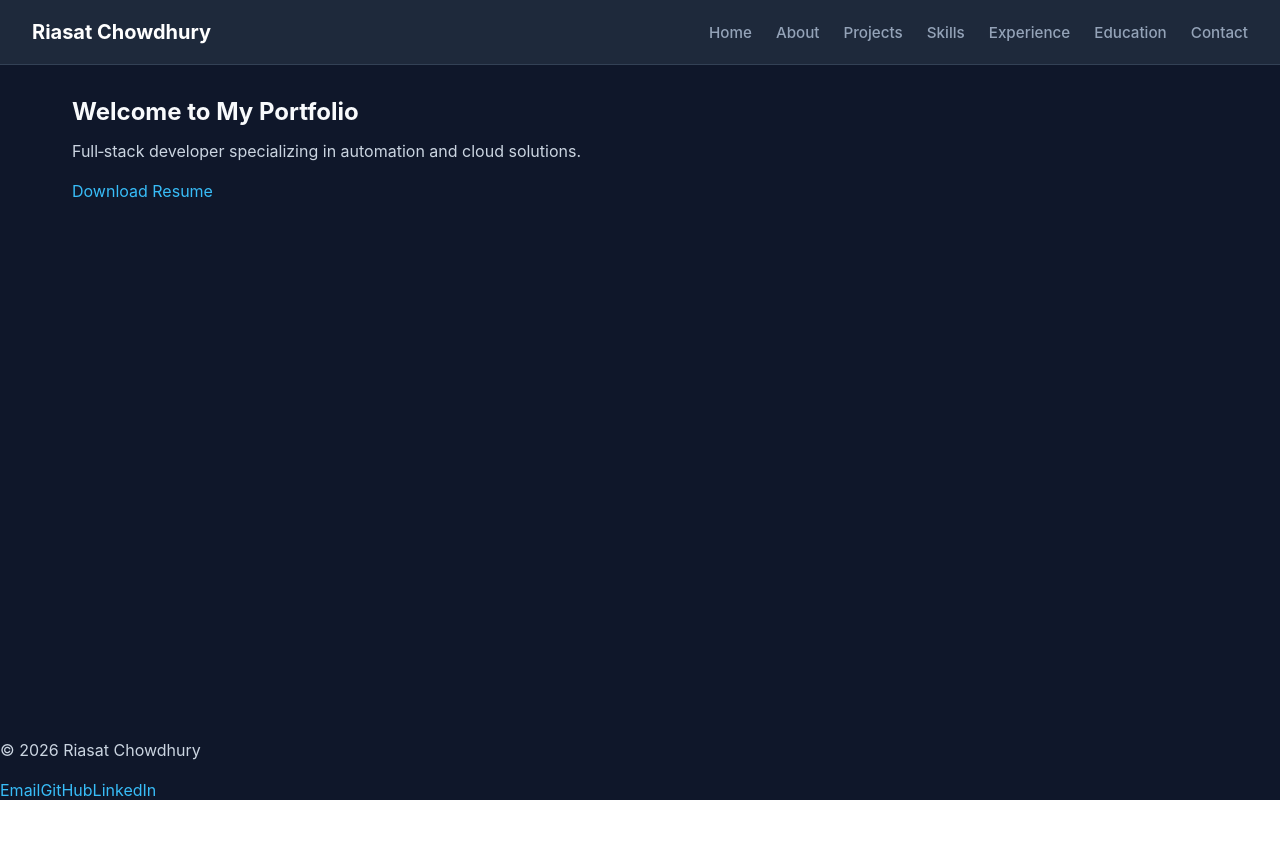
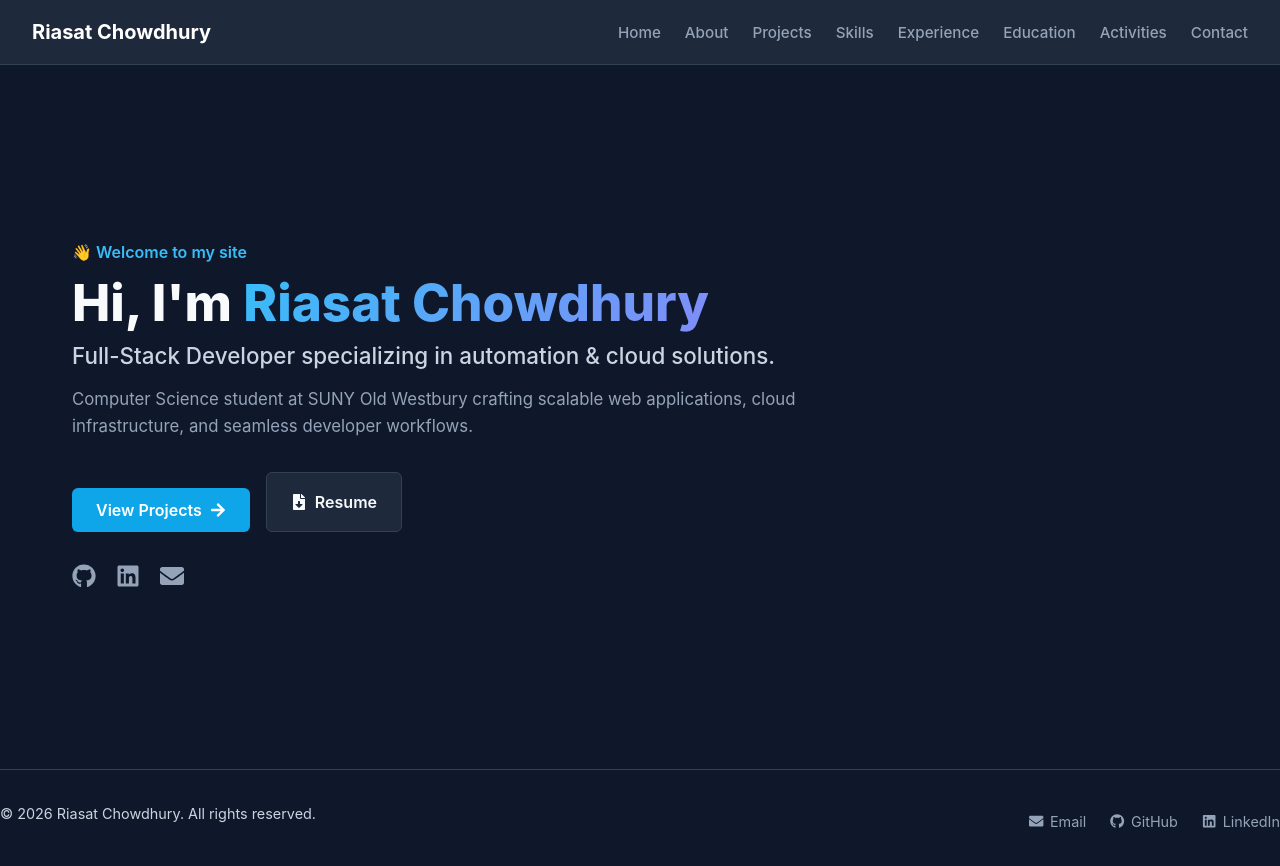
Before and after one commit to rchowd9/personal-portfolio, a React (Vite) app: page /#/ in a window 1280 px wide. Shown: the top 866 px of the page. Before the commit the page ends 800 px from the top, so only its background shows below. Built offline with nearby package versions, Linux system fonts and the light colour scheme.

Commit message:
Added the activities section

```diff
--- a/src/App.jsx
+++ b/src/App.jsx
@@ -7,6 +7,7 @@ import Home from "./pages/Home";
 import About from "./pages/About";
 import Projects from "./pages/Projects";
 import Skills from "./pages/Skills";
+import Activities from "./pages/Activities";
 import Experience from "./pages/Experience";
 import Education from "./pages/Education";
 import Contact from "./pages/Contact";
@@ -25,6 +26,7 @@ function App() {
             <Route path="/experience" element={<Experience />} />
             <Route path="/education" element={<Education />} />
             <Route path="/contact" element={<Contact />} />
+            <Route path="/activities" element={<Activities />} />
           </Routes>
         </main>
         <Footer />
--- a/src/components/Footer.jsx
+++ b/src/components/Footer.jsx
@@ -1,24 +1,20 @@
 import React from "react";
+import { FaGithub, FaLinkedin, FaEnvelope } from "react-icons/fa";
 
 export default function Footer() {
   return (
     <footer className="footer">
-      <p>© {new Date().getFullYear()} Riasat Chowdhury</p>
-      <div className="social-links">
-        <a href="mailto:chowdhuryriasat078@gmail.com">Email</a>
-        <a
-          href="https://github.com/rchowd9"
-          target="_blank"
-          rel="noopener noreferrer"
-        >
-          GitHub
+      <p>© {new Date().getFullYear()} Riasat Chowdhury. All rights reserved.</p>
+
+      <div className="footer-links">
+        <a href="mailto:your-email@example.com" aria-label="Email">
+          <FaEnvelope /> Email
         </a>
-        <a
-          href="https://linkedin.com/in/riasat-chowdhury-0a1232336/"
-          target="_blank"
-          rel="noopener noreferrer"
-        >
-          LinkedIn
+        <a href="https://github.com/your-username" target="_blank" rel="noreferrer" aria-label="GitHub">
+          <FaGithub /> GitHub
+        </a>
+        <a href="https://linkedin.com/in/your-profile" target="_blank" rel="noreferrer" aria-label="LinkedIn">
+          <FaLinkedin /> LinkedIn
         </a>
       </div>
     </footer>
--- a/src/components/Header.jsx
+++ b/src/components/Header.jsx
@@ -15,6 +15,7 @@ function Header() {
         <Link to="/skills">Skills</Link>
         <Link to="/experience">Experience</Link>
         <Link to="/education">Education</Link>
+        <Link to="/activities">Activities</Link>
         <Link to="/contact">Contact</Link>
       </nav>
     </header>
--- a/src/index.css
+++ b/src/index.css
@@ -575,3 +575,189 @@ button:active {
   border-color: #38bdf8;
   color: #ffffff;
 }
+
+.hero-container {
+  min-height: 80vh;
+  display: flex;
+  align-items: center;
+  padding: 2rem 0;
+}
+
+.hero-content {
+  max-width: 750px;
+}
+
+.hero-kicker {
+  color: #38bdf8;
+  font-weight: 600;
+  font-size: 1rem;
+  margin-bottom: 0.5rem;
+}
+
+.hero-title {
+  font-size: 3.2rem;
+  font-weight: 800;
+  color: #f8fafc;
+  line-height: 1.1;
+  margin-bottom: 0.75rem;
+}
+
+.hero-title .highlight {
+  color: #38bdf8;
+  background: linear-gradient(135deg, #38bdf8 0%, #818cf8 100%);
+  -webkit-background-clip: text;
+  -webkit-text-fill-color: transparent;
+}
+
+.hero-subtitle {
+  font-size: 1.4rem;
+  color: #cbd5e1;
+  font-weight: 500;
+  margin-bottom: 1rem;
+}
+
+.hero-description {
+  color: #94a3b8;
+  font-size: 1.05rem;
+  line-height: 1.6;
+  margin-bottom: 2rem;
+}
+
+/* CTA Buttons */
+.hero-cta-group {
+  display: flex;
+  gap: 1rem;
+  margin-bottom: 2rem;
+  flex-wrap: wrap;
+}
+
+.btn {
+  display: inline-flex;
+  align-items: center;
+  gap: 0.5rem;
+  padding: 0.75rem 1.5rem;
+  border-radius: 6px;
+  font-weight: 600;
+  text-decoration: none;
+  transition: all 0.2s ease;
+}
+
+.btn-primary {
+  background-color: #0ea5e9;
+  color: #ffffff;
+}
+
+.btn-primary:hover {
+  background-color: #0284c7;
+  transform: translateY(-2px);
+}
+
+.btn-secondary {
+  background-color: #1e293b;
+  color: #f8fafc;
+  border: 1px solid #334155;
+}
+
+.btn-secondary:hover {
+  border-color: #38bdf8;
+  transform: translateY(-2px);
+}
+
+/* Social Icons */
+.hero-socials {
+  display: flex;
+  gap: 1.25rem;
+}
+
+.hero-socials a {
+  color: #94a3b8;
+  font-size: 1.5rem;
+  transition: color 0.2s ease, transform 0.2s ease;
+}
+
+.hero-socials a:hover {
+  color: #38bdf8;
+  transform: translateY(-2px);
+}
+
+.footer {
+  margin-top: auto;
+  padding: 2rem 0;
+  border-top: 1px solid #334155;
+  display: flex;
+  justify-content: space-between;
+  align-items: center;
+  flex-wrap: wrap;
+  gap: 1rem;
+  color: #94a3b8;
+  font-size: 0.9rem;
+}
+
+.footer-links {
+  display: flex;
+  gap: 1.5rem;
+}
+
+.footer-links a {
+  color: #94a3b8;
+  text-decoration: none;
+  display: flex;
+  align-items: center;
+  gap: 0.4rem;
+  transition: color 0.2s ease;
+}
+
+.footer-links a:hover {
+  color: #38bdf8;
+}
+
+.activities-grid {
+  display: grid;
+  grid-template-columns: repeat(auto-fit, minmax(320px, 1fr));
+  gap: 1.5rem;
+  margin-top: 2rem;
+}
+
+.activity-card {
+  background-color: #1e293b;
+  border: 1px solid #334155;
+  border-radius: 8px;
+  padding: 1.5rem;
+  display: flex;
+  flex-direction: column;
+  gap: 1rem;
+  transition: transform 0.2s ease, border-color 0.2s ease;
+}
+
+.activity-card:hover {
+  transform: translateY(-2px);
+  border-color: #38bdf8;
+}
+
+.activity-role {
+  color: #38bdf8;
+  font-weight: 500;
+  font-size: 0.95rem;
+  margin: 0.15rem 0 0 0;
+}
+
+.activity-date-badge {
+  display: inline-flex;
+  align-items: center;
+  gap: 0.5rem;
+  background-color: #0f172a;
+  border: 1px solid #334155;
+  color: #cbd5e1;
+  font-size: 0.8rem;
+  font-weight: 600;
+  padding: 0.35rem 0.75rem;
+  border-radius: 4px;
+  width: fit-content;
+}
+
+.activity-desc {
+  color: #94a3b8;
+  font-size: 0.95rem;
+  line-height: 1.5;
+  margin: 0;
+}
--- a/src/pages/Activities.jsx
+++ b/src/pages/Activities.jsx
@@ -1,16 +1,53 @@
 import React from "react";
+import { FaLaptopCode, FaCode, FaCalendarAlt, FaUsers } from "react-icons/fa";
 
 export default function Activities() {
+  const activities = [
+    {
+      role: "Web Developer",
+      organization: "Business & Computer Club",
+      period: "Feb 2025 – May 2025",
+      description: "Led development of the club's official website, establishing a modern online presence.",
+      icon: <FaLaptopCode />,
+    },
+    {
+      role: "Member",
+      organization: "Coding Club",
+      period: "Sep 2023 – Present",
+      description: "Participated in weekly algorithmic problem-solving sessions with 10+ peers.",
+      icon: <FaCode />,
+    },
+  ];
+
   return (
-    <section>
-      <h2>Activities</h2>
-      <h3>Business & Computer Club — Web Developer</h3>
-      <p>Feb 2025 – May 2025</p>
-      <p>Led development of the club's official website, establishing a modern online presence.</p>
+    <section id="activities" className="activities-section">
+      <div className="section-heading">
+        <p className="section-kicker">Leadership & Extracurriculars</p>
+        <h2>Activities</h2>
+        <p className="section-description">
+          Clubs, campus organizations, and community involvement.
+        </p>
+      </div>
 
-      <h3>Coding Club — Member</h3>
-      <p>Sep 2023 – Present</p>
-      <p>Participated in weekly algorithmic problem-solving sessions with 10+ peers.</p>
+      <div className="activities-grid">
+        {activities.map((item, idx) => (
+          <div key={idx} className="activity-card">
+            <div className="card-header">
+              <span className="cat-icon">{item.icon}</span>
+              <div>
+                <h3>{item.organization}</h3>
+                <p className="activity-role">{item.role}</p>
+              </div>
+            </div>
+
+            <div className="activity-date-badge">
+              <FaCalendarAlt size={12} color="#38bdf8" /> {item.period}
+            </div>
+
+            <p className="activity-desc">{item.description}</p>
+          </div>
+        ))}
+      </div>
     </section>
   );
 }
--- a/src/pages/Home.jsx
+++ b/src/pages/Home.jsx
@@ -1,12 +1,45 @@
 import React from "react";
-import ResumeButton from "../components/ResumeButton";
+import { FaGithub, FaLinkedin, FaEnvelope, FaFileDownload, FaArrowRight } from "react-icons/fa";
 
 export default function Home() {
   return (
-    <section className="home">
-      <h1>Welcome to My Portfolio</h1>
-      <p>Full‑stack developer specializing in automation and cloud solutions.</p>
-      <ResumeButton />
+    <section className="hero-container">
+      <div className="hero-content">
+        <p className="hero-kicker"> 👋 Welcome to my site</p>
+        <h1 className="hero-title">
+          Hi, I'm <span className="highlight">Riasat Chowdhury</span>
+        </h1>
+        <h2 className="hero-subtitle">
+          Full-Stack Developer specializing in automation & cloud solutions.
+        </h2>
+        <p className="hero-description">
+          Computer Science student at SUNY Old Westbury crafting scalable web applications,
+          cloud infrastructure, and seamless developer workflows.
+        </p>
+
+        {/* Buttons */}
+        <div className="hero-cta-group">
+          <a href="/projects" className="btn btn-primary">
+            View Projects <FaArrowRight />
+          </a>
+          <a href="/resume.pdf" target="_blank" rel="noreferrer" className="btn btn-secondary">
+            <FaFileDownload /> Resume
+          </a>
+        </div>
+
+        {/* Social Links */}
+        <div className="hero-socials">
+          <a href="https://github.com/your-username" target="_blank" rel="noreferrer" aria-label="GitHub">
+            <FaGithub />
+          </a>
+          <a href="https://linkedin.com/in/your-profile" target="_blank" rel="noreferrer" aria-label="LinkedIn">
+            <FaLinkedin />
+          </a>
+          <a href="mailto:your-email@example.com" aria-label="Email">
+            <FaEnvelope />
+          </a>
+        </div>
+      </div>
     </section>
   );
 }
--- a/src/pages/Skills.jsx
+++ b/src/pages/Skills.jsx
@@ -21,7 +21,16 @@ import {
   SiGooglecloud,
   SiGit,
   SiDocker,
+  SiEclipseide,
+  SiIntellijidea,
+  SiPycharm,
+  SiXampp,
+  SiRailway,
+  SiVercel,
 } from "react-icons/si";
+
+// VS Code Icons (dedicated VS Code icon set)
+import { VscVscode } from "react-icons/vsc";
 
 // Font Awesome Icons
 import {
@@ -32,6 +41,8 @@ import {
   FaTools,
   FaAws,
   FaJava,
+  FaCloud,
+  FaLaptopCode,
 } from "react-icons/fa";
 
 const skillCategories = [
@@ -78,6 +89,25 @@ const skillCategories = [
     skills: [
       { name: "Git", icon: <SiGit color="#f05032" /> },
       { name: "Docker", icon: <SiDocker color="#2496ed" /> },
+    ],
+  },
+  {
+    category: "IDEs & Editors",
+    icon: <FaLaptopCode />,
+    skills: [
+      { name: "VS Code", icon: <VscVscode color="#007acc" /> },
+      { name: "IntelliJ IDEA", icon: <SiIntellijidea color="#fe315d" /> },
+      { name: "PyCharm", icon: <SiPycharm color="#21d789" /> },
+      { name: "Eclipse", icon: <SiEclipseide color="#2c2255" /> },
+    ],
+  },
+  {
+    category: "Servers & Deployment",
+    icon: <FaCloud />,
+    skills: [
+      { name: "XAMPP", icon: <SiXampp color="#fb7a24" /> },
+      { name: "Railway", icon: <SiRailway color="#0b0d0e" /> },
+      { name: "Vercel", icon: <SiVercel color="#000000" /> },
     ],
   },
 ];
```
